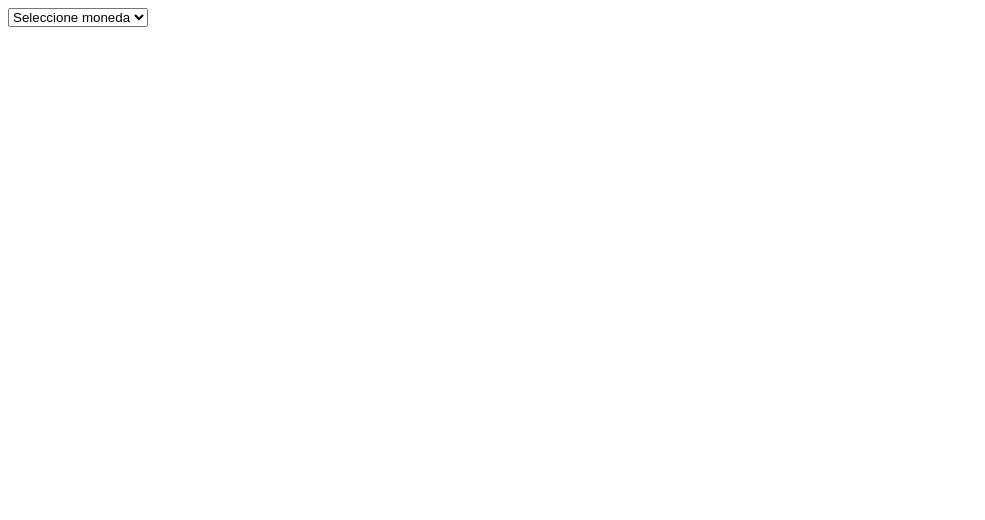
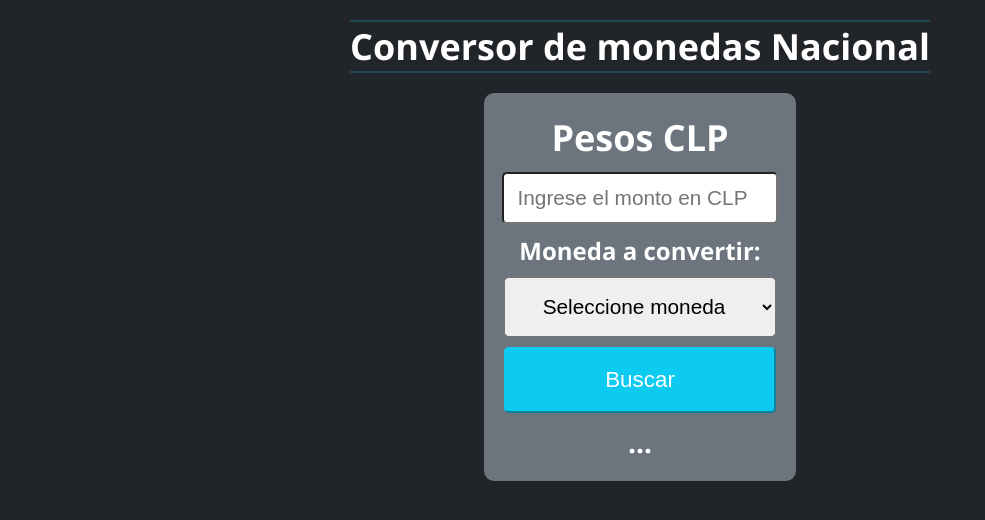
Before and after one commit to renatobaez/conversor-de-monedas, a plain HTML site: page index.html in a window 1280 px wide. Shown: the whole page, without its empty margins (0-985 px from the left). Drawn offline with Linux system fonts and the light colour scheme; no server answers.

Commit message:
second commit

```diff
--- /dev/null
+++ b/assets/css/style.css
@@ -0,0 +1,60 @@
+*{
+  padding: 0;
+  margin: 0;
+  box-sizing: 0;
+}
+main {
+  font-family: 'Segoe UI', Tahoma, Geneva, Verdana, sans-serif;
+  display: flex;
+  flex-direction: column;
+  align-items: center;
+  text-align: center;
+  font-size: 1.5rem;
+  font-weight: normal;
+  background-color: #212529;
+  color: #FFFFFF;
+  width: 100vw;
+  height: 100vh;
+}
+.title{
+  padding-top: 20px;
+  max-width: 80%;
+}
+hr {
+  border: 1px solid #1C4B56;
+}
+.box {
+  margin-top: 20px;
+  padding: 20px;
+  background-color: #6C757D;
+  display: flex;
+  flex-direction: column;
+  text-align: center;
+  align-items: center;
+  border-radius: 10px;
+  gap: 10px;
+  max-width: 80%;
+}
+input {
+  height: 4rem;
+  width: 100%;
+  border-radius: 5px;
+  font-size: 1.3rem;
+  text-align: center;
+}
+select {
+  height: 5rem;
+  width: 100%;
+  border-radius: 5px;
+  font-size: 1.3rem;
+  text-align: center;
+}
+button {
+  background-color: #0DCAF0;
+  width: 100%;
+  height: 25%;
+  border-radius: 5px;
+  border-color: #0DCAF0;
+  color: #FFFFFF;
+  font-size: 1.4rem;
+}
--- a/assets/js/script.js
+++ b/assets/js/script.js
@@ -1,26 +1,45 @@
 
-const selectIndicadores = document.getElementById("indicadores")
+const selectIndicators = document.getElementById("indicators")
+const btnSearch = document.querySelector("button")
+const txtCLP = document.querySelector("input")
+const lblResult = document.querySelector("#result")
 const apiURL = "https://mindicador.cl/api/"
+const indicatorsJson = [];
+const nf = new Intl.NumberFormat("en-US", { style: "currency", currency: "USD", maximumFractionDigits: 2, roundingIncrement: 5 })
 
 const getData = async (url) => {
-  const res = await fetch(url)
-  return await res.json()
+  try{
+    const res = await fetch(url)
+    return await res.json()
+  } catch (error){
+    console.error(error)
+  }
 }
 
-const getIndicadores = async () => {
-  try{
+const getIndicators = async () => {
     const results = await getData(apiURL)
     for (let i in results) {
       if(typeof results[i] === "object"){
         let option = document.createElement("option")
         option.value = results[i].codigo
         option.text = results[i].nombre
-        selectIndicadores.add(option)
+        selectIndicators.add(option)
+        indicatorsJson.push({code: results[i].codigo, date: results[i].fecha, value: results[i].valor})
       }
     }
-  } catch (error){
-    console.error(error)
-  }
 }
 
-getIndicadores()
+getIndicators()
+console.log(indicatorsJson);
+btnSearch.addEventListener("click", () => {
+  if(txtCLP.value === ""){
+    alert("Debes ingresar el mondo en CLP")
+    txtCLP.focus()
+  }else if(selectIndicators.value === ""){
+      alert("Debes seleccionar una moneda a convertir")
+      selectIndicators.focus()
+  }else{
+    const indexIndicators = indicatorsJson.findIndex( searchIndex => searchIndex.code === selectIndicators.value)
+	  lblResult.textContent = "Resultado: " + nf.format(txtCLP.value / indicatorsJson[indexIndicators].value)
+  }
+})
--- a/index.html
+++ b/index.html
@@ -4,11 +4,27 @@
   <meta charset="UTF-8">
   <meta name="viewport" content="width=device-width, initial-scale=1.0">
   <title>Conversor de Monedas</title>
+  <link rel="stylesheet" href="./assets/css/style.css">
 </head>
 <body>
-  <select name="indicadores" id="indicadores">
-    <option value="">Seleccione moneda</option>
-  </select>
+  <main>
+    <section class="title">
+      <hr>
+      <h1>Conversor de monedas Nacional</h1>
+      <hr>
+    </section>
+    <section class="box">
+        <h1>Pesos CLP</h1>
+        <input type="number" id="clp" placeholder="Ingrese el monto en CLP">
+        <h4>Moneda a convertir:</h4>
+        <select id="indicators">
+          <option value="">Seleccione moneda</option>
+        </select>
+        <button>Buscar</button>
+        <h3 id="result">...</h3>
+    </section>
+  </main>
+
   <script src="./assets/js/script.js"></script>
 </body>
 </html>
```
